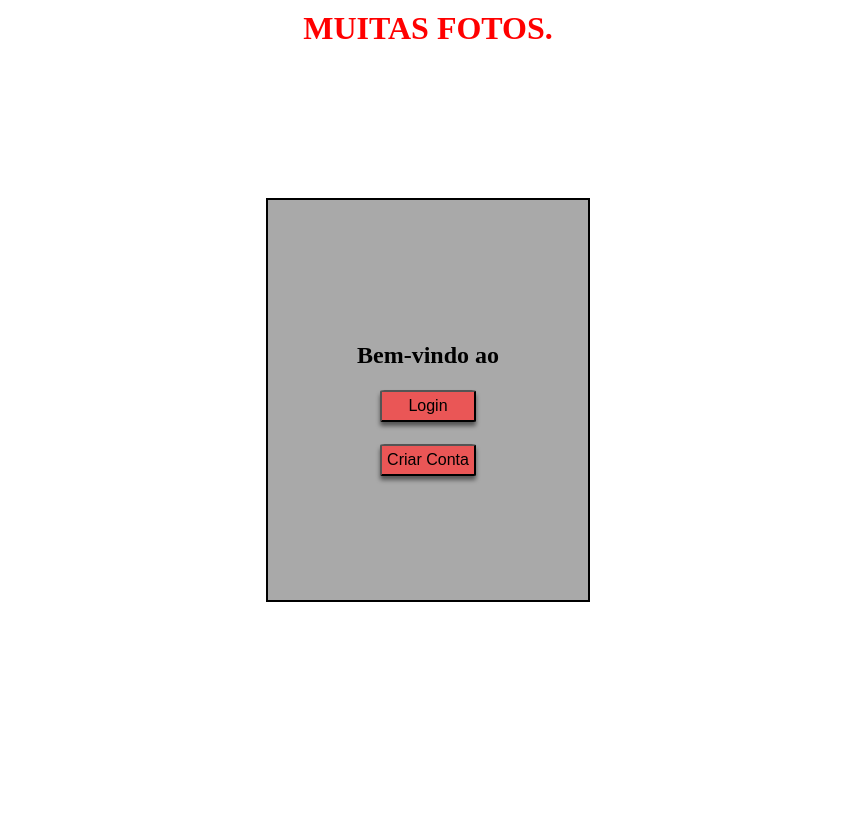
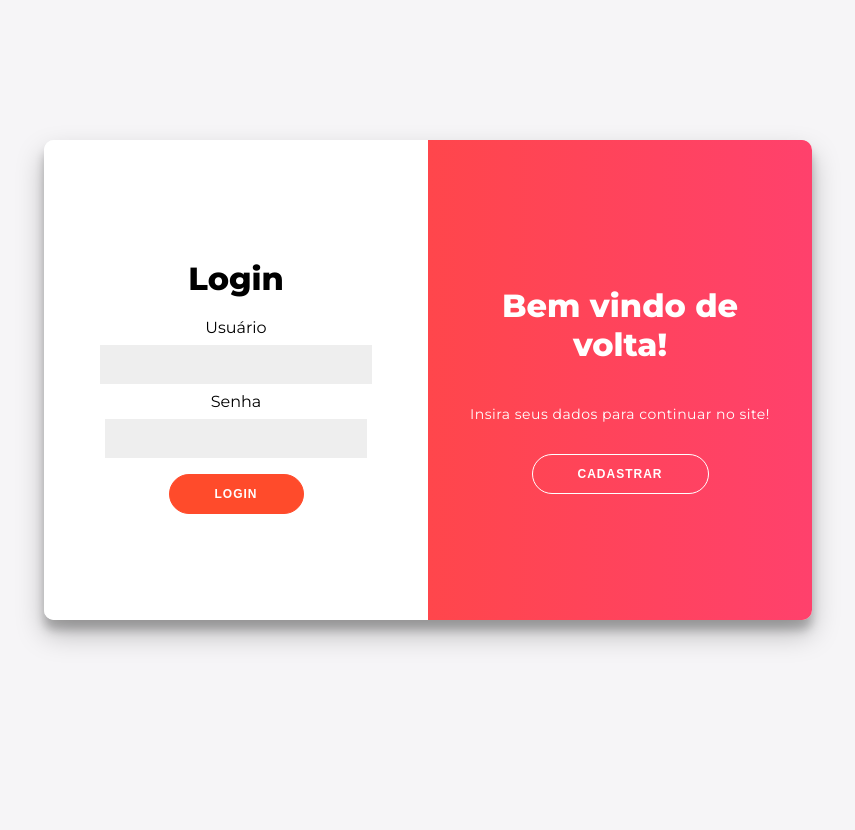
Before and after one commit to jabolobom/Sternpinter, a Flask app: page / in a window 1280 px wide. Shown: the whole page, without its empty margins (212-1067 px from the left). Before the commit the page ends 602 px from the top, so only its background shows below. Run offline with Flask 3, Linux system fonts and the light colour scheme; the visitor is signed in with stand-in values (Sample User, id 1); some libraries are stand-ins or nearby versions.

Commit message:
+ login page + animação JS + login nova home page - deletada homepage antiga - deletada pagina newaccount (agora tudo é feito na mesma página)
to-do
> CSS de todas as páginas
> estética geral
> definir ao certo paleta de cores

```diff
--- a/sitePy/routes.py
+++ b/sitePy/routes.py
@@ -1,31 +1,29 @@
 from sitePy import app, database, bcrypt # ver como bcrypt funciona
-from flask import render_template, url_for, redirect, jsonify, request, abort
+from flask import render_template, url_for, redirect, jsonify, request, abort, flash
 from sitePy.forms import form_login, form_newaccount, Uploader
 from sitePy.models import Usuarios, Foto
 from flask_login import login_required, login_user, logout_user, current_user
 import os
 from werkzeug.utils import secure_filename
 
-# esse codigo permite que todas as rotas do site estejam definidas em um só lugar
-@app.route("/")
+@app.route("/", methods=["GET", "POST"])
 def home():
-    return render_template('home.html')
-    # render template essencialmente carrega um html
-    # redirect funciona igual, auto-explicativo
+    login = form_login() # funcao declarada no forms, formulario
+    register = form_newaccount()
 
-@app.route("/login_page", methods=["GET", "POST"])
-def login_page():
-    login = form_login() # funcao declarada no forms, formulario
     if login.validate_on_submit(): # flask wtf form metodo
         usuario = Usuarios.query.filter_by(username=login.username.data).first() # pesquisa o usuario na database
         # checa se o usuario existe no banco + criptografa e checa contra as outras senhas criptografadas
-        if usuario and bcrypt.check_password_hash(usuario.passw, login.passw.data): # caso tudo certo
+        if not usuario:
+            flash("Usuário inexistente")
+        elif not bcrypt.check_password_hash(usuario.passw, login.passw.data): # caso tudo certo
+            flash("Senha incorreta")
+        else:
             login_user(usuario) # log in
             return redirect(url_for("user_page", userid=usuario.id))
             # user_page é a página pós login
 
-
-    return render_template("login_page.html", form=login)
+    return render_template("home.html", login_form=login, register_form = register)
     # caso falso ele retorna a login_page novamente
 
 @app.route("/newaccount", methods=["GET", "POST"])
@@ -33,9 +31,12 @@ def newaccount():
     new = form_newaccount() # outro form
     if new.validate_on_submit():
 
-
         senha = bcrypt.generate_password_hash(new.passw.data) # cria um hash novo pra senha, irreversivel
-        usuario = Usuarios(username=new.username.data, passw=senha)
+        if not Usuarios.query.filter_by(username=new.username.data).first():
+            usuario = Usuarios(username=new.username.data, passw=senha)
+        else:
+            flash("usuario existente")
+            return redirect(url_for('home'))
 
         database.session.add(usuario)
         database.session.commit()
@@ -48,7 +49,7 @@ def newaccount():
         return redirect(url_for("user_page", userid=usuario.id))
     else: print(new.errors)
 
-    return render_template("newaccount.html", form=new)
+    return render_template("home.html", register_form=new)
 
 @app.route("/user_page/<userid>", methods=["GET", "POST"])
 @login_required
--- a/sitePy/static/css/login_page.css
+++ b/sitePy/static/css/login_page.css
@@ -1,54 +1,217 @@
-        h1 {
-            text-align: center;
-            color: red;
-        }
 
-         h2{
-             text-align: center;
-             color: red;
+@import url('https://fonts.googleapis.com/css?family=Montserrat:400,800');
+
+* {
+	box-sizing: border-box;
 }
 
 body {
-            margin: 0;
-            height: 100vh;
+	background: #f6f5f7;
 	display: flex;
-            flex-direction: column;
 	justify-content: center;
 	align-items: center;
+	flex-direction: column;
+	font-family: 'Montserrat', sans-serif;
+	height: 100vh;
+	margin: -20px 0 50px;
+}
+
+h1 {
+	font-weight: bold;
+	margin: 20px 5px;
+
+}
+
+h2 {
 	text-align: center;
 }
 
-        .box {
-            width: 25%;
-            height: 50%;
-            background-color: darkgray;
-            border: 2px solid black;
-            display: flex;
-            flex-direction: column;
-            justify-content: center;
-            align-items: center;
+p {
+	font-size: 14px;
+	font-weight: 100;
+	line-height: 20px;
+	letter-spacing: 0.5px;
+	margin: 20px 0 30px;
 }
 
-        .box form{
-            display: flex;
-            flex-direction: column;
-            align-items: center;
-            width: 250px;
-            box-sizing: border-box;
-        }
-        /* box form se refere a to do o quadrado onde fica tanto a barra de input usuario
-                                quanto a barra de input senha */
-        .box input {
-            width: 100%; /
-            height: 40px;
-            margin-bottom: 15px;
-            padding: 5px;
-            box-sizing: border-box;
-            font-size: 16px;
-            box-shadow: 0 4px 4px 0 rgba(0,0,0,0.5);
+span {
+	font-size: 12px;
 }
 
-        .box h2{
-            color: black;
-            margin-bottom: 20px;
+a {
+	color: #333;
+	font-size: 14px;
+	text-decoration: none;
+	margin: 15px 0;
 }
+
+.btn, button{
+	border-radius: 20px;
+	border: 1px solid #FF4B2B;
+	background-color: #FF4B2B;
+	color: #FFFFFF;
+	font-size: 12px;
+	font-weight: bold;
+	padding: 12px 45px;
+	letter-spacing: 1px;
+	text-transform: uppercase;
+	transition: transform 80ms ease-in;
+}
+
+.btn:active {
+	transform: scale(0.95);
+}
+
+.btn:focus {
+	outline: none;
+}
+
+button.ghost {
+	background-color: transparent;
+	border-color: #FFFFFF;
+}
+
+form {
+	background-color: #FFFFFF;
+	display: flex;
+	align-items: center;
+	justify-content: center;
+	flex-direction: column;
+	padding: 0 50px;
+	height: 100%;
+	text-align: center;
+}
+
+input {
+	background-color: #eee;
+	border: none;
+	padding: 12px 15px;
+	margin: 8px 0;
+	width: 100%;
+}
+
+.container {
+	background-color: #fff;
+	border-radius: 10px;
+  	box-shadow: 0 14px 28px rgba(0,0,0,0.25),
+			0 10px 10px rgba(0,0,0,0.22);
+	position: relative;
+	overflow: hidden;
+	width: 768px;
+	max-width: 100%;
+	min-height: 480px;
+}
+
+.form-container {
+	position: absolute;
+	top: 0;
+	height: 100%;
+	transition: all 0.6s ease-in-out;
+}
+
+.login-container {
+	left: 0;
+	width: 50%;
+	z-index: 2;
+}
+
+.container.right-panel-active .sign-in-container {
+	transform: translateX(100%);
+}
+
+.sign-up-container {
+	left: 0;
+	width: 50%;
+	opacity: 0;
+	z-index: 1;
+}
+
+.container.right-panel-active .sign-up-container {
+	transform: translateX(100%);
+	opacity: 1;
+	z-index: 5;
+	animation: show 0.6s;
+}
+
+@keyframes show {
+	0%, 49.99% {
+		opacity: 0;
+		z-index: 1;
+	}
+
+	50%, 100% {
+		opacity: 1;
+		z-index: 5;
+	}
+}
+
+.overlay-container {
+	position: absolute;
+	top: 0;
+	left: 50%;
+	width: 50%;
+	height: 100%;
+	overflow: hidden;
+	transition: transform 0.6s ease-in-out;
+	z-index: 100;
+}
+
+.container.right-panel-active .overlay-container{
+	transform: translateX(-100%);
+}
+
+.overlay {
+	background: #FF416C;
+	background: -webkit-linear-gradient(to right, #FF4B2B, #FF416C);
+	background: linear-gradient(to right, #FF4B2B, #FF416C);
+	background-repeat: no-repeat;
+	background-size: cover;
+	background-position: 0 0;
+	color: #FFFFFF;
+	position: relative;
+	left: -100%;
+	height: 100%;
+	width: 200%;
+  	transform: translateX(0);
+	transition: transform 0.6s ease-in-out;
+}
+
+.container.right-panel-active .overlay {
+  	transform: translateX(50%);
+}
+
+.overlay-panel {
+	position: absolute;
+	display: flex;
+	align-items: center;
+	justify-content: center;
+	flex-direction: column;
+	padding: 0 40px;
+	text-align: center;
+	top: 0;
+	height: 100%;
+	width: 50%;
+	transform: translateX(0);
+	transition: transform 0.6s ease-in-out;
+}
+
+.overlay-left {
+	transform: translateX(-20%);
+}
+
+.container.right-panel-active .overlay-left {
+	transform: translateX(0);
+}
+
+.overlay-right {
+	right: 0;
+	transform: translateX(0);
+}
+
+.container.right-panel-active .overlay-right {
+	transform: translateX(20%);
+}
+
+.alerta{
+    color: red;
+}
--- /dev/null
+++ b/sitePy/static/js/login_slider.js
@@ -0,0 +1,11 @@
+const cadastrarBtn = document.getElementById('cadastrar');
+const loginBtn = document.getElementById('logIn');
+const container = document.getElementById('container');
+
+cadastrarBtn.addEventListener('click', () =>{
+    container.classList.add("right-panel-active");
+});
+
+loginBtn.addEventListener('click', () =>{
+    container.classList.remove("right-panel-active");
+});
--- a/sitePy/templates/home.html
+++ b/sitePy/templates/home.html
@@ -2,20 +2,80 @@
 <html lang="en">
 <head>
     <meta charset="UTF-8">
-    <title>funcionando</title>
-    <link rel="stylesheet" href="{{ url_for('static', filename='css/home.css') }}">
+    <title>LOGIN</title>
+    <meta name="viewport" content="width=device-width, initial-scale=1.0">
+    <link rel="stylesheet" href="{{ url_for('static', filename='css/login_page.css') }}">
 
 </head>
 <body>
 
-    <h1 class="title">MUITAS FOTOS.</h1>
-
-<div class="box">
-    <h2>Bem-vindo ao </h2>
-    <button onclick="window.location.href='{{ url_for('login_page') }}'">Login</button>
-    <br>
-    <button onclick="window.location.href='{{ url_for('newaccount') }}'">Criar Conta</button>
+<div class="container" id="container">
+	<div class="form-container sign-up-container">
+		<form method="POST" action="{{ url_for('newaccount') }}">
+			<h1>Criar nova conta</h1>
+                {{ register_form.csrf_token }}
+            <div class="input-field">
+                {{ register_form.username.label() }}
+                {{ register_form.username(class="input") }}
+            </div>
+            <div class="input-field">
+                {{ register_form.passw.label() }}
+                {{ register_form.passw(class="input") }}
+            </div>
+            <div class="input-field">
+                {{ register_form.confirmation_passw.label() }}
+                {{ register_form.confirmation_passw(class="input") }}
+            </div>
+            <div class="input-field">
+                {{ register_form.confirmButton(class="btn") }}
+            </div>
+		</form>
+	</div>
+	<div class="form-container login-container">
+        <form method="POST" action="{{ url_for('home') }}" >
+			<h1>Login</h1>
+                {{ login_form.csrf_token }}
+            <div class="input-field">
+                {{ login_form.username.label() }}
+                {{ login_form.username(class="input") }}
+            </div>
+            <div class="input-field">
+                {{ login_form.passw.label() }}
+                {{ login_form.passw(class="input") }}
+            </div>
+            <div class="input-field">
+                {{ login_form.confirmButton(class="btn") }}
+            </div>
+		</form>
+	</div>
+	<div class="overlay-container">
+		<div class="overlay">
+			<div class="overlay-panel overlay-left">
+                <h1>Boas-vindas!</h1>
+				<p>Crie uma conta para acessar o site!</p>
+				<button class="ghost" id="logIn">Login</button>
+			</div>
+			<div class="overlay-panel overlay-right">
+				<h1>Bem vindo de volta!</h1>
+				<p>Insira seus dados para continuar no site!</p>
+				<button class="ghost" id="cadastrar">Cadastrar</button>
+			</div>
+		</div>
+	</div>
 </div>
 
+
+{% with messages = get_flashed_messages(with_categories=true) %}
+  {% if messages %}
+    <ul>
+      {% for category, message in messages %}
+        <p class="alerta">{{ message }}</p>
+      {% endfor %}
+    </ul>
+  {% endif %}
+{% endwith %}
+<!--HOLY DIV ER -->
+<script src="{{ url_for('static', filename='js/login_slider.js') }}"></script>
 </body>
+
 </html>
```
Also changed, not shown: sitePy/templates/login_page.html (deleted, +0 -31 lines), sitePy/templates/newaccount.html (deleted, +0 -32 lines). Lines whose indentation alone changed are shown as unchanged.
